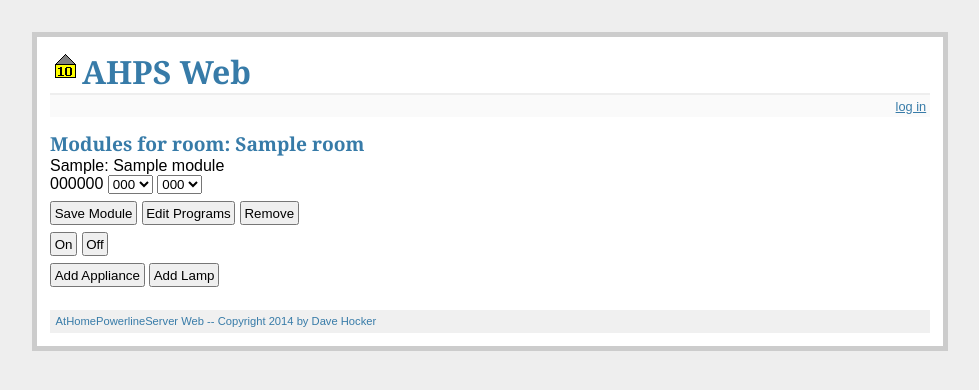
After one commit to dhocker/ahps_web, a Flask app: template ahps_web/templates/modules.html in a window 1280 px wide. The commit adds this page. Shown: the top 390 px of the page, without its empty margins (150-1129 px from the left). Run offline with Flask 2, Linux system fonts and the light colour scheme; the template is opened without the code that fills it: most values are stand-ins (such as "Sample title", 1, 10 or a date in 2020); parts of the project's set-up code (start-up, migrations or seed data) failed here and were passed over.

Commit message:
Add modules page to app

```diff
--- a/ahps_web/static/style.css
+++ b/ahps_web/static/style.css
@@ -15,9 +15,20 @@ h2              { font-size: 1.2em; }
 .flash          { background: #CEE5F5; padding: 0.5em; margin-bottom: 0.5em;
                     border: 1px solid #AACBE2; }
 .error          { background: #F0D6D6; padding: 0.5em; }
+.logo           { vertical-align: text-top }
 .room           { background: #CEE5F5; width: 15em; padding: 0.5em;
+                    color: #778E9E;
+                    border: 3px solid #778E9E;
+                    float: left; margin: 0.3em auto; }
+.module         { background: #CEE5F5; width: 15em; padding: 0.5em;
                     border: 3px solid #AACBE2; float: left; margin: 0.3em auto; }
-.name           { color: #377BA8; }
+.lamp-module    { background: #CEE5F5; width: 15em; padding: 0.5em;
+                    color: #667A88;
+                    border: 3px solid #667A88; float: left; margin: 0.3em auto; }
+.appliance-module { background: #97C897; width: 15em; padding: 0.5em;
+                    color: #316F31;
+                    border: 3px solid #316F31; float: left; margin: 0.3em auto; }
+.name           { /* color: #377BA8; */ }
 .description    { text-indent: 2em }
 .edit-button    { left: 2em; margin-top: 0.5em; padding: 0.2em; }
 .footer         { clear: both; margin-top: 2em; padding: 0.5em;
--- a/ahps_web/templates/layout.html
+++ b/ahps_web/templates/layout.html
@@ -3,7 +3,7 @@
 <link rel="shortcut icon" href="{{ url_for('static', filename='favicon.ico') }}">
 <link rel="stylesheet" type="text/css" href="{{ url_for('static', filename='style.css') }}">
 <div class="page">
-	<h1>AHPS Web</h1>
+	<h1><img class="logo" src="{{ url_for('static', filename='AtHomeX10.png') }}" />AHPS Web</h1>
 	<div class="metanav">
 		{% if not session.logged_in %}
 			<a href="{{ url_for('login') }}">log in</a>
--- /dev/null
+++ b/ahps_web/templates/modules.html
@@ -0,0 +1,47 @@
+{% extends "layout.html" %}
+{% block body %}
+    <h2>Modules for room: {{ room.name }}</h2>
+    <form action="edit_programs" method="post">
+        {% for module in modules %}
+            <div class="{{ module.module_type }}-module">
+                <div class="name">{{ module.module_type }}: {{ module.name }}</div>
+                <div class="hdc">
+                    {{ module.house_code }}{{ module.device_code }}
+
+                    <select name="house_code">
+                    {% for hc in house_codes %}
+                        <option value="{{ hc }}"
+                        {% if hc == module.house_code.upper() %}
+                            selected="true"
+                        {% endif %}
+                        >{{ hc }}
+                        </option>
+                    {% endfor %}
+                    </select>
+
+                    <select name="device_code">
+                    {% for dc in device_codes %}
+                        <option value="{{ dc }}"
+                        {% if dc == module.device_code %}
+                            selected="true"
+                        {% endif %}
+                        >{{ dc }}
+                        </option>
+                    {% endfor %}
+                    </select>
+
+                </div>
+                <button class="edit-button" name=save type="submit" value="{{ module.moduleid }}">Save Module</button>
+                <button class="edit-button" name=edit type="submit" value="{{ module.moduleid }}">Edit Programs</button>
+                <button class="edit-button" name=remove type="submit" value="{{ module.moduleid }}">Remove</button>
+                <br/>
+                <button class="edit-button" name=on type="submit" value="{{ module.moduleid }}">On</button>
+                <button class="edit-button" name=off type="submit" value="{{ module.moduleid }}">Off</button>
+            </div>
+        {% endfor %}
+
+        <div class="clear"></div>
+        <button class="edit-button" name=add-appliance type="submit" value="add">Add Appliance</button>
+        <button class="edit-button" name=add-lamp type="submit" value="add">Add Lamp</button>
+    </form>
+{% endblock %}
--- a/ahps_web/views/views.py
+++ b/ahps_web/views/views.py
@@ -3,7 +3,7 @@ import os
 from sqlite3 import dbapi2 as sqlite3
 from flask import Flask, request, session, g, redirect, url_for, abort, \
     render_template, flash
-from ahps_web.models.room import get_rooms
+from ahps_web.models.room import get_rooms, get_room
 from ahps_web.models.module import get_modules_for_room
 
 
@@ -67,7 +67,10 @@ def edit_modules():
         if request.form.has_key("roomid"):
             # The key is the name of the input or button element
             modules = get_modules_for_room(request.form["roomid"])
-            return "roomid {0} has {1} modules".format(request.form["roomid"], len(modules))
+            room = get_room(request.form["roomid"])
+            # return "roomid {0} has {1} modules".format(request.form["roomid"], len(modules))
+            return render_template('modules.html', room=room, modules=modules,
+                                   house_codes=house_codes(), device_codes=device_codes())
         elif request.form.has_key("remove"):
             return "Remove roomid: {0}".format(request.form["remove"])
         elif request.form.has_key("add"):
@@ -77,6 +80,19 @@ def edit_modules():
 
     return redirect(url_for('login'))
 
+def house_codes():
+    codes = []
+    for hcx in range(0, 16):
+        codes.append(chr(ord('A') + hcx))
+    return codes
+
+
+def device_codes():
+    codes = []
+    for dcx in range(1, 17):
+        codes.append(str(dcx))
+    return codes
+
 
 if __name__ == "__main__":
     app.run('0.0.0.0')
```
Also changed, not shown: ahps_web/models/room.py (+11 -0 lines), ahps_web/static/AtHomeX10.png (added).
